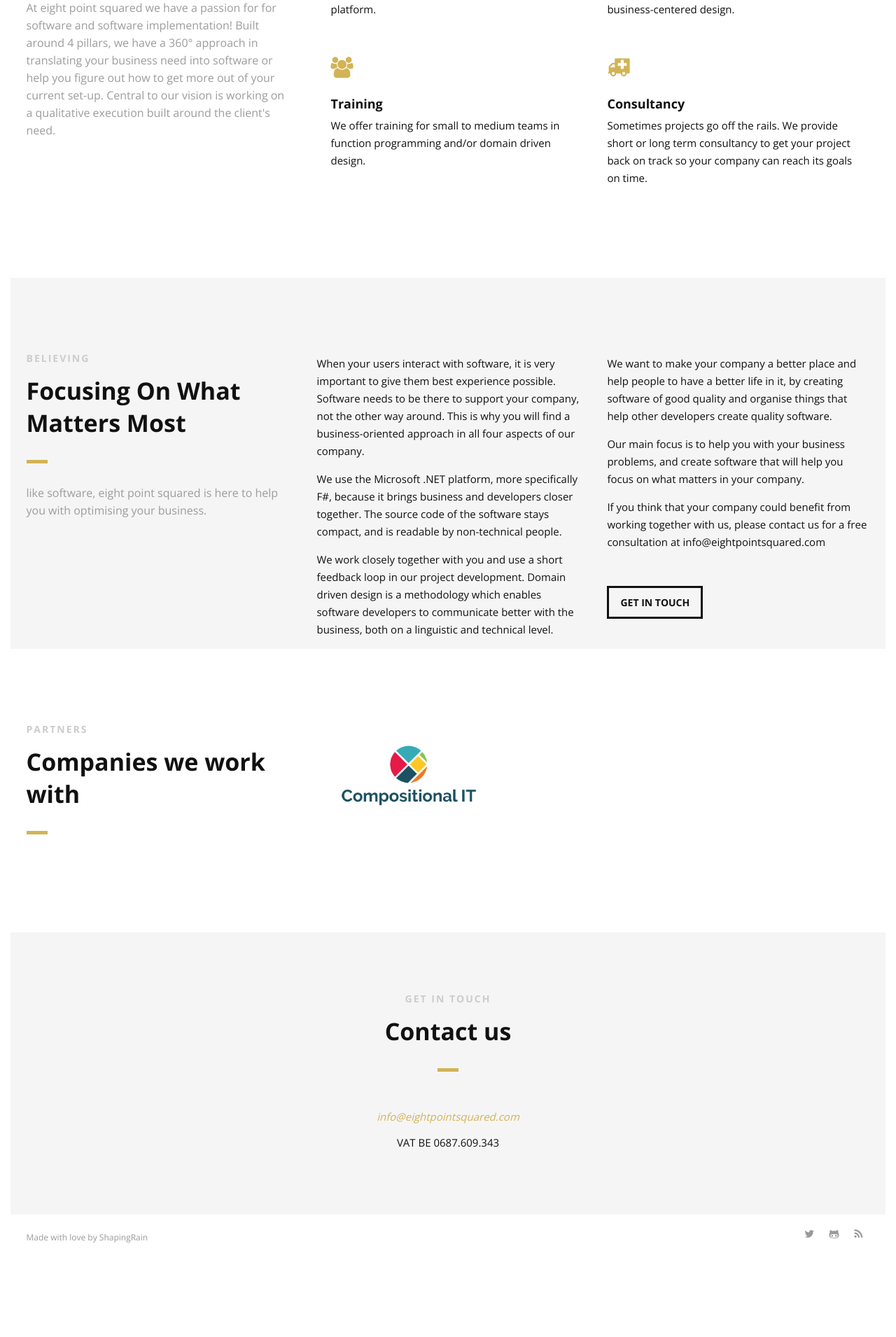
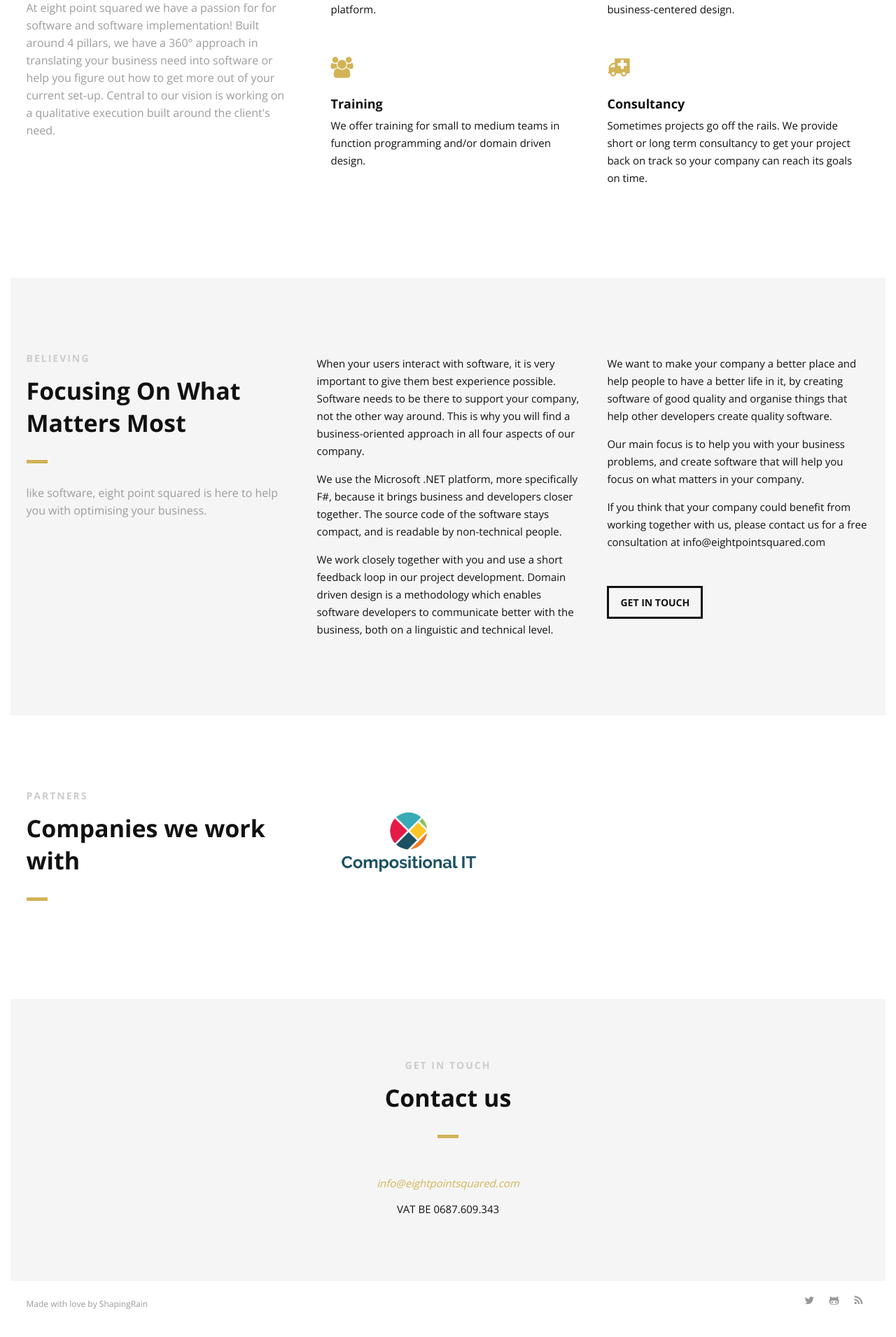
Before and after one commit to eightpointsquared/eightpointsquared.github.io, a Jekyll site: the page built from index.html, in a window 1280 px wide. Shown: the part 994-2904 px from the top of the page at 70% size. Built offline with Jekyll 4.4.1, drawn with Linux system fonts in a browser that asks for light colours; the list of posts is cut into pages by our own code; before the commit the page ends 2809 px from its top, so only the background shows below that.

Commit message:
add padding bottom service

```diff
--- a/index.html
+++ b/index.html
@@ -78,7 +78,7 @@ title: Home
 
 <!--Content Section-->
 <div id="services" class="secondary-color scrollto clearfix">
-    <div class="row no-padding-bottom clearfix">
+    <div class="row clearfix">
         <!--Content Left Side-->
         <div class="col-3">
             <div class="section-heading">
@@ -105,7 +105,6 @@ title: Home
                 developers to communicate better with the business, both on a linguistic and
                 technical level.
             </p>
-            <p></p>
         </div>
         <!--End Content Right Side-->
         <div class="col-3">
@@ -121,7 +120,6 @@ title: Home
                 If you think that your company could benefit from working together with
                 us, please contact us for a free consultation at info@eightpointsquared.com
             </p>
-            <p></p>
             <a href="#pricing" class="button">GET IN TOUCH</a>
         </div>
     </div>
```
